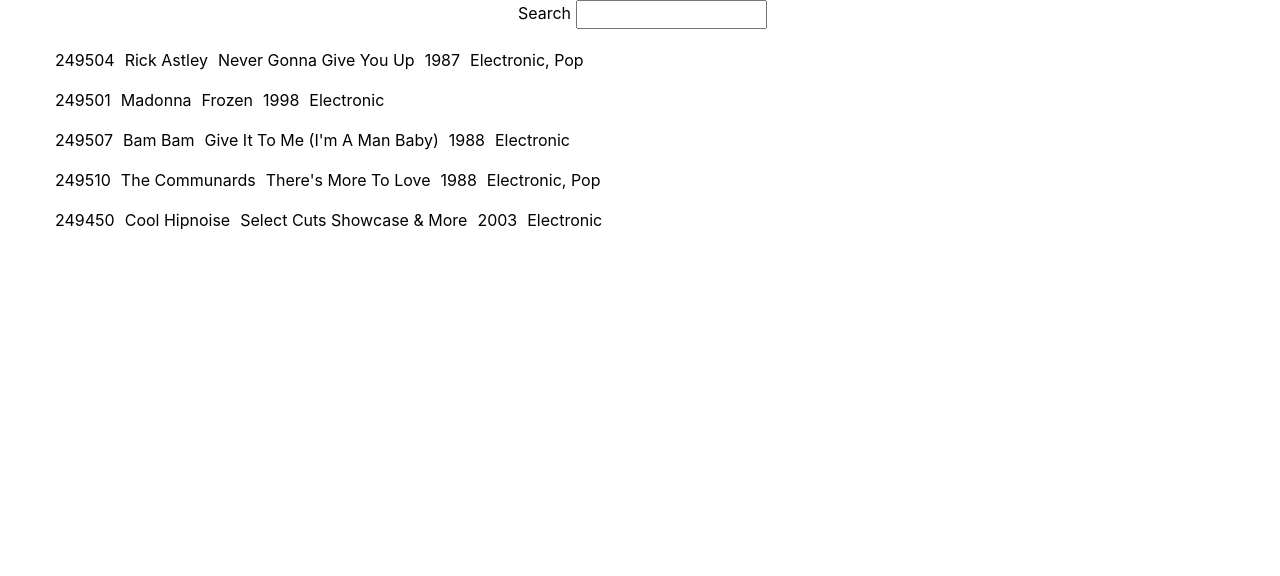
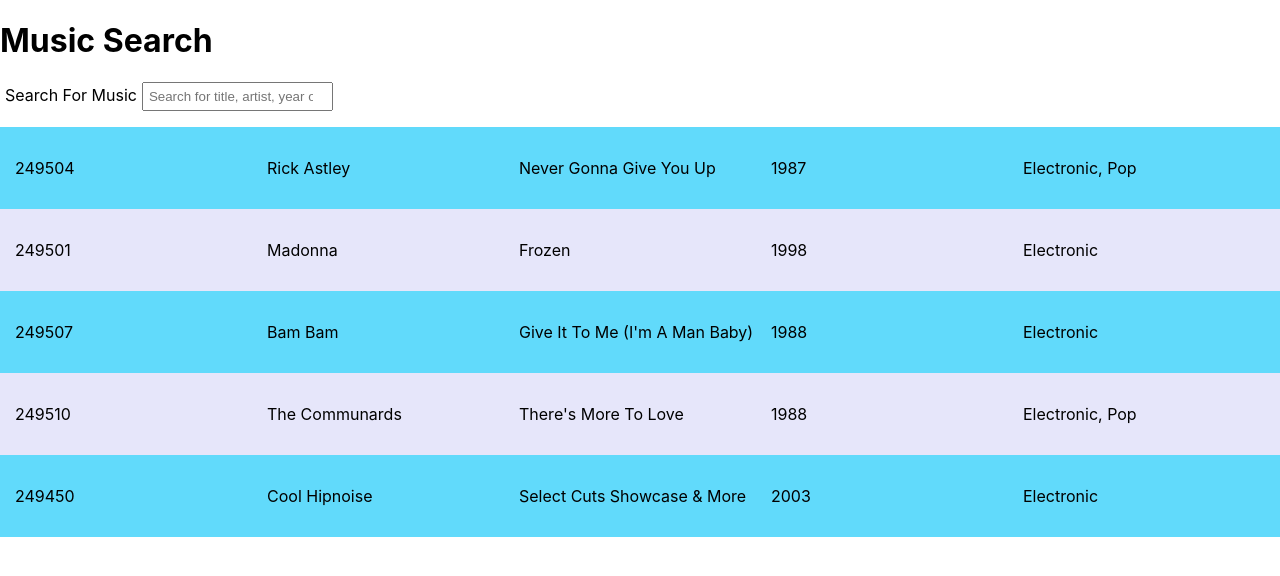
Before and after one commit to Keithin8a/musicSearch, a React (Create React App) app in the folder client/: page / in a window 1280 px wide. Shown: the top 576 px of the page. Built offline with nearby package versions, Linux system fonts and the light colour scheme.

Commit message:
Made html more semantic

```diff
--- a/client/src/App.css
+++ b/client/src/App.css
@@ -42,11 +42,24 @@
     padding: 5px;
 }
 
-ul li {
-    display: flex;
-    margin: 10px;
+ul {
+    padding: 0;
 }
 
-ul li>* {
+.item {
+    display: flex;
+    padding: 10px;
+}
+
+.oddRow {
+    background-color: #61dafb;
+}
+
+.evenRow {
+    background-color: lavender;
+}
+
+.itemDetail {
+    flex: 1;
     padding: 5px;
 }
--- a/client/src/App.tsx
+++ b/client/src/App.tsx
@@ -3,6 +3,7 @@
 import './song-data'
 import { Song, songs } from './song-data';
 import SongRecord from './components/songRecord';
+import Layout from './components/layout';
 
 function App() {
     const [displayData, setDisplayData] = useState<Song[]>(songs)
@@ -36,17 +37,19 @@
     }
 
     return (
-        <div className="App">
-            <div className='buttonContainer'>
-                <label htmlFor='search'>Search</label>
-                <input name='search' type='text' onChange={handleChange}></input>
-            </div>
-            <ul>
-                {
-                    displayData.map((song) => <SongRecord songData={song} />)
-                }
-            </ul>
-        </div>
+        <Layout>
+            <section role='search' className='buttonContainer'>
+                <label htmlFor='searchMusic'>Search For Music</label>
+                <input name='searchMusic' type='search' role='searchbox' placeholder='Search for title, artist, year or genre' onChange={handleChange}></input>
+            </section>
+            <section>
+                <ul>
+                    {
+                        displayData.map((song, index) => <SongRecord songData={song} rowIndex={index} />)
+                    }
+                </ul>
+            </section>
+        </Layout>
     );
 }
 
--- /dev/null
+++ b/client/src/components/layout.tsx
@@ -0,0 +1,21 @@
+import { ReactNode } from 'react';
+import '../App.css';
+
+interface Props {
+    children?: ReactNode
+}
+
+const Layout = ({ children }: Props) => {
+    return (
+        <>
+            <header>
+                <h1>Music Search</h1>
+            </header>
+            <main>
+                {children}
+            </main>
+        </>
+    )
+};
+
+export default Layout;
--- a/client/src/components/songRecord.tsx
+++ b/client/src/components/songRecord.tsx
@@ -5,20 +5,23 @@
     return genres.join(', ');
 }
 
-interface SongData {
+interface Props {
     songData: Song;
+    rowIndex: number;
 }
 
-const SongRecord = (props: SongData) => {
+const SongRecord = (props: Props) => {
     const { id, artist, title, year, genres } = props.songData;
 
+    const rowClassName = props.rowIndex % 2 ? "evenRow" : "oddRow"
+
     return (
-        <li key={id}>
-            <div>{id}</div>
-            <div>{artist}</div>
-            <div>{title}</div>
-            <div>{year}</div>
-            <div>{prettifyGenres(genres)}</div>
+        <li key={id} className={`item ${rowClassName}`}>
+            <p className='itemDetail'>{id}</p>
+            <p className='itemDetail'>{artist}</p>
+            <p className='itemDetail'>{title}</p>
+            <p className='itemDetail'>{year}</p>
+            <p className='itemDetail'>{prettifyGenres(genres)}</p>
         </li>
     )
 };
```
